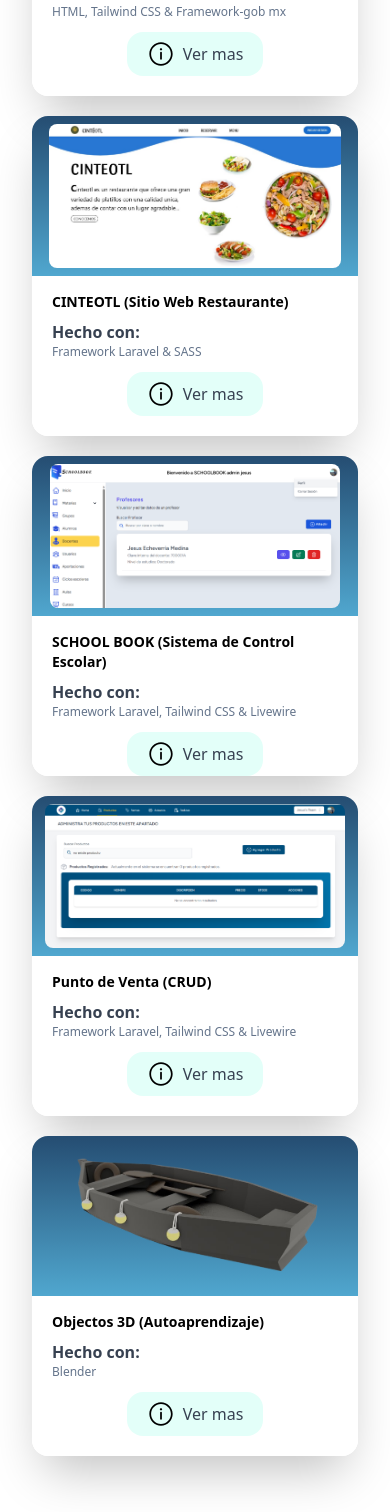
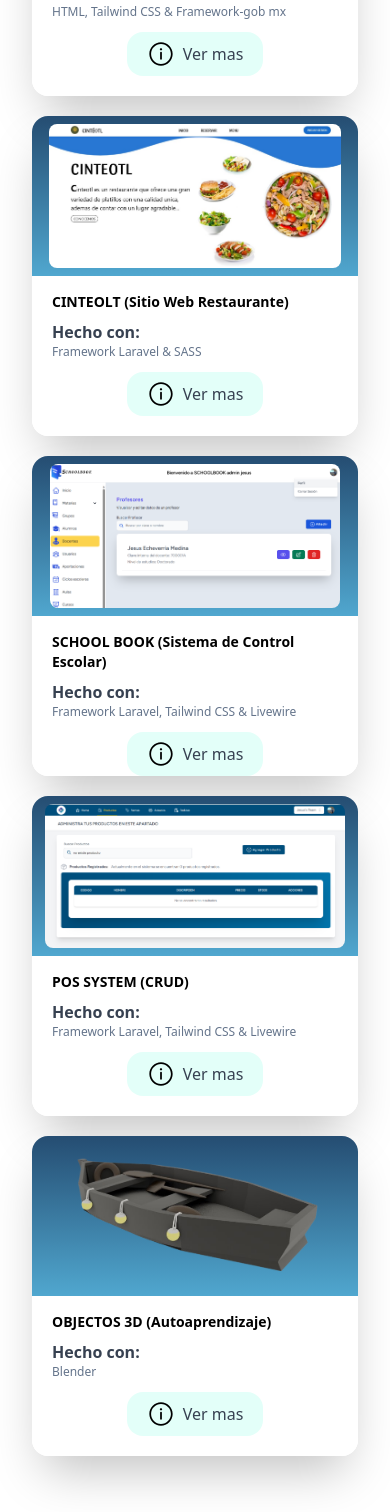
Before and after one commit to EcheverriaJesus/JesusEcheverria.github.io, a React (Create React App) app: page / in a window 390 px wide. Shown: the part 2208-3720 px from the top of the page. Built offline with nearby package versions, Linux system fonts and the light colour scheme; a web font is replaced by a local one.

Commit message:
Se modicaron los titulos de cada proyectos por variables, para una mejor optimizacion en código

```diff
--- a/src/Components/Experience.js
+++ b/src/Components/Experience.js
@@ -1,6 +1,6 @@
 import React from 'react'
 import CardProyect from './CardProyect'
-import { Title3D } from '../Variables/Variables'
+import { Title3D, TitleCrud, TitleDevelopers, TitleCinteolt, TitleSchoolBook } from '../Variables/Variables'
 
 export default function Experience() {
 
@@ -11,13 +11,14 @@
         <p className='space-y-4 text-base leading-7 text-gray-600'>Durante mi carrera en el mundo del desarrollo de software, he tenido la oportunidad de participar en proyectos colaborativos en equipo. Estas experiencias me han permitido adquirir un valioso conjunto de habilidades y conocimientos. Algunos de los proyectos en los que he trabajado son los siguientes:</p>
       </div>
       <section className='flex flex-col sm:grid grid-cols-2 md:grid-cols-3 w-full h-auto md:gap-7 px-8 md:px-12 md:py-7 lg:px-24'>
-        <CardProyect image="/JesusEcheverria.github.io/Images/Developers/Developers.jpg" title="DEVELOPERS (Página en ITI)" made="HTML, Tailwind CSS & Framework-gob mx" url="/Developers" />
 
-        <CardProyect image="/JesusEcheverria.github.io/Images/Cinteolt/Cinteolt.jpg" title="CINTEOTL (Sitio Web Restaurante)" made="Framework Laravel & SASS" url="/Cinteotl" />
+        <CardProyect image="/JesusEcheverria.github.io/Images/Developers/Developers.jpg" title={` ${TitleDevelopers} (Página en ITI)`} made="HTML, Tailwind CSS & Framework-gob mx" url="/Developers" />
 
-        <CardProyect image="/JesusEcheverria.github.io/Images/SchoolBook/SCHOOLBOOK.png" title="SCHOOL BOOK (Sistema de Control Escolar)" made="Framework Laravel, Tailwind CSS & Livewire" url="/SCHOOLBOOK" />
+        <CardProyect image="/JesusEcheverria.github.io/Images/Cinteolt/Cinteolt.jpg" title={` ${TitleCinteolt} (Sitio Web Restaurante)`} made="Framework Laravel & SASS" url="/Cinteotl" />
 
-        <CardProyect image="/JesusEcheverria.github.io/Images/PosSystem/PosSystem6.png" title="Punto de Venta (CRUD)" made="Framework Laravel, Tailwind CSS & Livewire" url="/POSCRUD" />
+        <CardProyect image="/JesusEcheverria.github.io/Images/SchoolBook/SCHOOLBOOK.png" title={` ${TitleSchoolBook} (Sistema de Control Escolar)` }made="Framework Laravel, Tailwind CSS & Livewire" url="/SCHOOLBOOK" />
+
+        <CardProyect image="/JesusEcheverria.github.io/Images/PosSystem/PosSystem6.png" title={`${TitleCrud} (CRUD)`} made="Framework Laravel, Tailwind CSS & Livewire" url="/POSCRUD" />
 
         <CardProyect image="/JesusEcheverria.github.io/Images/3D/Bote_3D.png" title={`${Title3D} (Autoaprendizaje)`} made="Blender" url="/Proyect3D" />
       </section>
--- a/src/Variables/Variables.js
+++ b/src/Variables/Variables.js
@@ -1 +1,5 @@
-export const Title3D = 'Objectos 3D'
+export const Title3D = 'OBJECTOS 3D'
+export const TitleDevelopers = 'DEVELOPERS'
+export const TitleCinteolt = 'CINTEOLT'
+export const TitleSchoolBook = 'SCHOOL BOOK'
+export const TitleCrud = 'POS SYSTEM'
--- a/src/Views/Cinteotl.js
+++ b/src/Views/Cinteotl.js
@@ -2,6 +2,7 @@
 import InformationProyect from '../Views/InformationProyect'
 import { Carousel } from 'flowbite-react';
 import ButtonIcon from '../Components/ButtonIcon';
+import { TitleCinteolt } from '../Variables/Variables'
 
 export default function Cinteotl() {
   return (
@@ -21,7 +22,7 @@
       </section>
 
       <section className='flex flex-col w-full text-justify space-y-3 md:w-4/12'>
-        <h3 className='hidden md:pb-3 lg:flex justify-center font-bold text-3xl'>CINTEOLT</h3>
+        <h3 className='hidden md:pb-3 lg:flex justify-center font-bold text-3xl'> {TitleCinteolt} </h3>
         <h3 className='text-base text-justify font-semibold te border-b pb-5'>Este proyecto representó mi primera experiencia en el desarrollo web.</h3>
         <p className='text-base leading-6 text-gray-600'>Cinteotl se enfoca en la gestión integral de un restaurante. Durante este proyecto, se desarrolló la interfaz final para los clientes, que incluye un menú interactivo en línea, y también se implementó la sección del backoffice destinada a los administradores del restaurante.</p>
        <div className='flex justify-center pt-5 flotar'>
--- a/src/Views/Developers.js
+++ b/src/Views/Developers.js
@@ -2,6 +2,7 @@
 import InformationProyect from '../Views/InformationProyect'
 import { Carousel } from 'flowbite-react';
 import ButtonIcon from '../Components/ButtonIcon';
+import { TitleDevelopers } from '../Variables/Variables'
 
 export default function Developers() {
   return (
@@ -21,7 +22,7 @@
       </section>
 
       <section className='flex flex-col w-full text-justify space-y-3 md:w-4/12'>
-        <h3 className='hidden md:pb-3 lg:flex justify-center font-bold text-3xl'>Developers</h3>
+        <h3 className='hidden md:pb-3 lg:flex justify-center font-bold text-3xl'>{TitleDevelopers}</h3>
         <h3 className='text-base text-justify font-semibold te border-b pb-5'>Realicé esta página como parte de mi servicio social en el Tecnológico Nacional de México, Campus Iguala.</h3>
         <p className='text-base leading-5 text-gray-600'>El objetivo de esta página es presentar a los alumnos que se han dedicado a llevar a cabo actualizaciones en el sitio web del Departamento de Sistemas y Computación.</p>
         <p className='text-base leading-5 text-gray-600'>En la elaboración de esta página, se utilizó el framework gob.mx para incorporar el footer y el navbar de la página oficial del gobierno gob.mx.</p>
--- a/src/Views/PosSystem.js
+++ b/src/Views/PosSystem.js
@@ -2,6 +2,7 @@
 import InformationProyect from '../Views/InformationProyect'
 import { Carousel } from 'flowbite-react';
 import ButtonIcon from '../Components/ButtonIcon';
+import { TitleCrud } from '../Variables/Variables'
 
 export default function PosSystem() {
   return (
@@ -22,7 +23,7 @@
       </section>
 
       <section className='flex flex-col w-full text-justify space-y-3 md:w-4/12'>
-        <h3 className='hidden md:pb-3 lg:flex justify-center font-bold text-3xl'>Pos System CRUD</h3>
+        <h3 className='hidden md:pb-3 lg:flex justify-center font-bold text-3xl'> {TitleCrud} </h3>
         <h3 className='text-base text-justify font-semibold te border-b pb-5'>He llevado a cabo este pequeño proyecto con el propósito de fortalecer mi conocimiento en el framework Laravel.</h3>
         <p className='text-base leading-6 text-gray-600'>El objetivo de este proyecto consiste en encontrar formas de optimizar el código y aprovechar todos los componentes que ofrece la librería Jetstream. Gracias a esto, logré implementar un CRUD de manera sencilla y organizada, haciendo un uso eficiente de sus funcionalidades.</p>
        <div className='flex justify-center pt-5 flotar'>
--- a/src/Views/SchoolBook.js
+++ b/src/Views/SchoolBook.js
@@ -2,6 +2,7 @@
 import InformationProyect from '../Views/InformationProyect'
 import { Carousel } from 'flowbite-react';
 import ButtonIcon from '../Components/ButtonIcon';
+import { TitleSchoolBook } from '../Variables/Variables'
 
 export default function SchoolBook() {
   return (
@@ -22,7 +23,7 @@
       </section>
 
       <section className='flex flex-col w-full text-justify space-y-3 md:w-4/12'>
-        <h3 className='hidden md:pb-3 lg:flex justify-center font-bold text-3xl'>SchoolBook</h3>
+        <h3 className='hidden md:pb-3 lg:flex justify-center font-bold text-3xl'> {TitleSchoolBook} </h3>
         <h3 className='text-base text-justify font-semibold te border-b pb-5'>SchoolBook es un proyecto de Control Escolar Web dirigido al nivel de secundaria.</h3>
         <p className='text-sm leading-5 text-gray-600'>El objetivo de este proyecto es administrar el registro de los alumnos, maestros, materias y calificaciones, así como permitir a los alumnos consultar sus calificaciones del ciclo escolar. Además, proporciona a los profesores una plataforma para evaluar a sus alumnos de manera efectiva. </p>
         <p className='text-sm leading-5 text-gray-600'>SchoolBook cuenta con implementación de autenticación de usuarios y seguridad de sesiones para garantizar la privacidad y protección de los datos. Asimismo, se ha desarrollado una amplia variedad de procesos, como CRUDS (Crear, Leer, Actualizar, Eliminar), validaciones, rutas, permisos y componentes, con el fin de cumplir cabalmente con los objetivos establecidos.</p>
```
